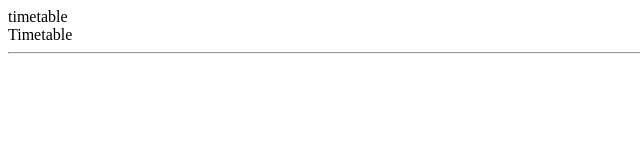
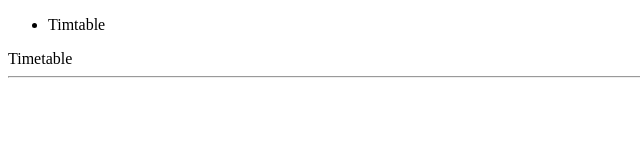
Before and after one commit to polarpear67/polarpear, a plain HTML site: page index.html in a window 1280 px wide. Shown: the whole page, without its empty margins (0-640 px from the left). Drawn offline with Linux system fonts and the light colour scheme.

Commit message:
new style

```diff
--- a/index.html
+++ b/index.html
@@ -8,7 +8,11 @@
 </head>
 <body>
     <nav>
-        <div>timetable</div>
+        <div>
+            <ul>
+                <li>Timtable</li>
+            </ul>
+        </div>
     </nav>
     <main>
         <div>
--- a/styles.css
+++ b/styles.css
@@ -0,0 +1,4 @@
+body {
+    display: "flex";
+    flex-direction: "column";
+}
```
